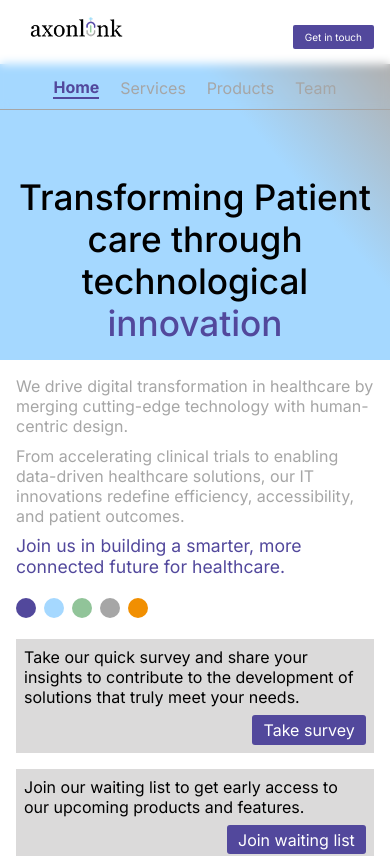
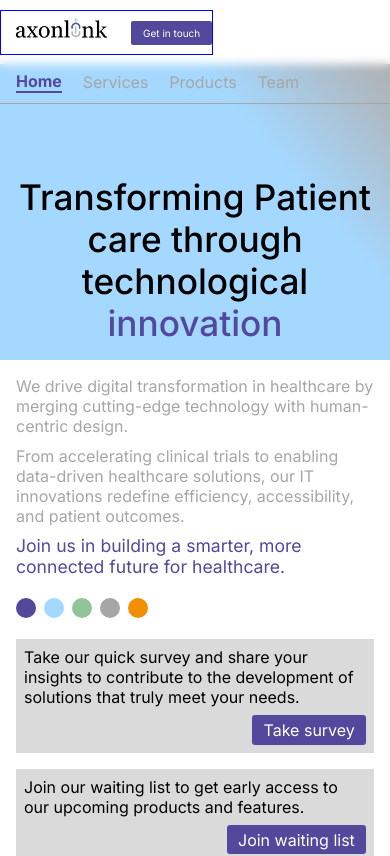
Before and after one commit to axonlinkcode/webpage, a React (Vite) app in the folder frontend/: page / in a window 390 px wide. Shown: the top 856 px of the page. Built offline with nearby package versions, Linux system fonts and the light colour scheme.

Commit message:
mobile nav

```diff
--- a/frontend/src/components/nav/Nav.css
+++ b/frontend/src/components/nav/Nav.css
@@ -100,22 +100,29 @@
 @media screen and (max-width: 767px) {
   .nav-inner {
     flex-direction: column;
-    align-items: stretch;
-    padding: 10px 1rem;
+    align-items: start;
+    justify-content: center;
+    padding: 10px 0rem;
+    /* border: 1px solid yellow; */
   }
 
   .nav__container--logo {
-    padding-bottom: 8px;
+    /* padding-bottom: 8px; */
+    border:1px solid blue;
+    justify-content: space-between;
+    /* align-items: center;
+     */
   }
 
   .nav__container--list {
     display: flex;
-    justify-content: center;
+    justify-content: start;
+    /* border: 1px solid red; */
+    padding-left: 1rem;
   }
 
   .btn__component {
     display: inline-block;
-    margin-top: 10px;
   }
 
   .nav__container--btn {
```
